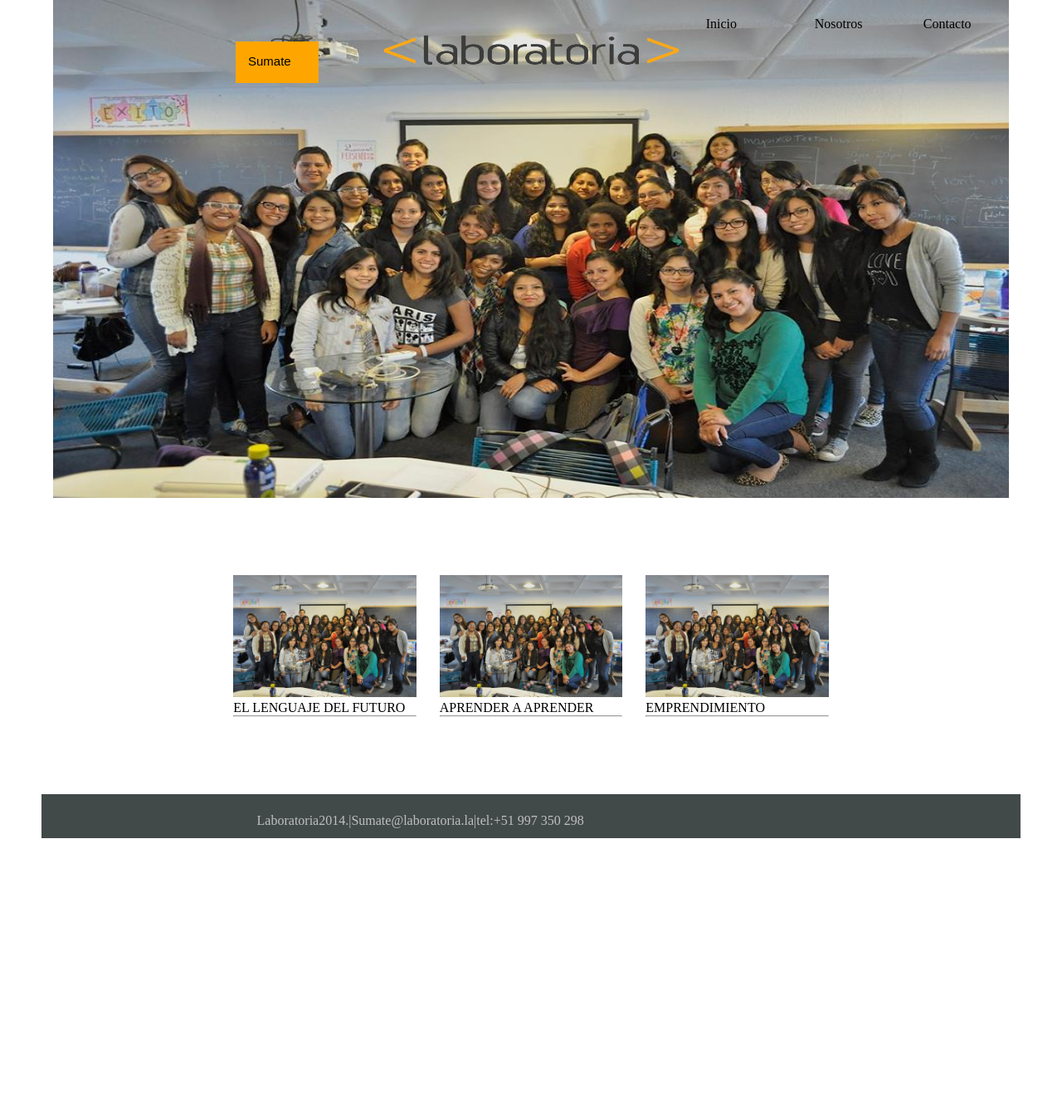
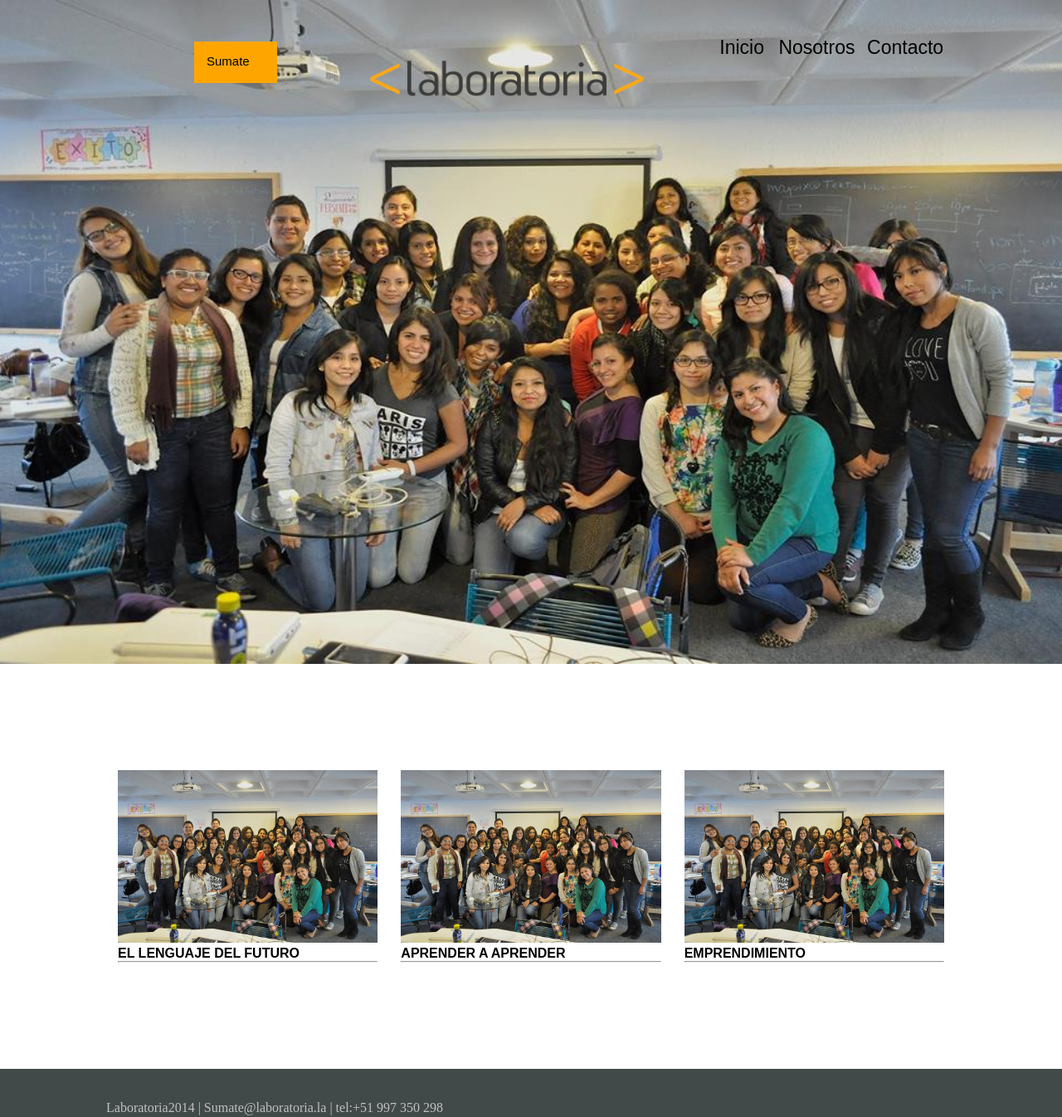
Before and after one commit to IreneRodriguezMar/15_Paginalab, a plain HTML site: page index.html in a window 1280 px wide. Shown: the whole page at 83% size. Before the commit the page ends 1010 px from the top, so only its background shows below. Drawn offline with Linux system fonts and the light colour scheme.

Commit message:
arreglos

```diff
--- a/css/grid-system.css
+++ b/css/grid-system.css
@@ -8,16 +8,10 @@
 /* Grid system */
 
 .container-fluid {
-	width: 90%;
-	margin: 0px auto;
+	width: 100%;
+    height: 100vh;
 }
 
-.container {
-	width: 960px;
-	padding-left: 14px;
-	padding-right: 14px;
-	margin: 0px auto;
-}
 
 .row {
 	margin-left: -14px;
--- a/css/main.css
+++ b/css/main.css
@@ -1,7 +1,6 @@
 .fondo{
 background-image: url("../img/grupal.jpg");
 background-size:100% 100%;
-height: 600px;
 background-repeat: no-repeat;
 }
 .sumate{
@@ -18,12 +17,12 @@ background-repeat: no-repeat;
 	color: black;
 }
 .logo{
-	width: 100%;
-	height: 40px;
-	margin-top: 40px;
+	width: 85%;
+    height: 6vh;
+    margin-top: 70px;
 }
 .inicio{
-	margin-top: 20px;
+	margin-top: 11%;
 }
 .grupal{
 	width: 100%
@@ -36,16 +35,23 @@ background-repeat: no-repeat;
     margin-right: 10%;
 }
 .texto{
-
+    font-family: sans-serif;
+    font-weight: 700;
 }
 .grey{
 	background-color: #424949;
 }
-.texto2{
-	color: silver;
-	margin-left: 22%;
-	margin-top: 2%;
-	padding-bottom: 1%;
-
-
+header, article {
+    max-width: 1500px;
+    margin: auto;
 }
+.row.inicio div {
+    font-family: sans-serif;
+    font-size: 23px;
+}
+.texto2 {
+    padding: 3% 10%;
+}
+.texto2 span {
+    color: silver;
+}
--- a/index.html
+++ b/index.html
@@ -11,7 +11,7 @@
 <body>
 	<header>
 		<div class="container-fluid fondo"><!--imagen de fondo-->
-				<div class="row"><!--row para menu-->
+			<div class=""><!--row para menu-->
 				<div class="col-4"><!--boton sumate-->
 					<div class="sumate">
 					<a class="link" href="www.laboratoria.com">Sumate</a>
@@ -22,9 +22,9 @@
 				</div>
 				<div class="col-4 menu">
 					<nav><div class="row inicio"><!--row para menu de inicio-->
-							 	<div class="col-4">Inicio</div>
-							 	<div class="col-4">Nosotros</div>
-							 	<div class="col-4">Contacto</div>
+							<div class="col-2">Inicio</div>
+							<div class="col-3">Nosotros</div>
+							<div class="col-3">Contacto</div>
 							</div><!--termina row para menu de inicio-->
 					</nav>
 				</div>
@@ -52,11 +52,9 @@
 		</section>
 	</article>
 	<footer>
-		<div class="container-fluid ">
-			<div class="row grey">
-				<div class="texto2"><span >Laboratoria2014.|Sumate@laboratoria.la|tel:+51 997 350 298
-				</span>
-				</div>
+		<div class=" grey">
+			<div class="texto2">
+				<span >Laboratoria2014 | Sumate@laboratoria.la | tel:+51 997 350 298</span>
 			</div>
 		</div>
 	</footer>
```
Lines whose indentation alone changed are shown as unchanged.
